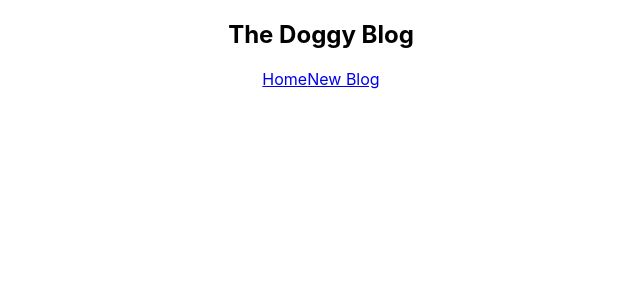
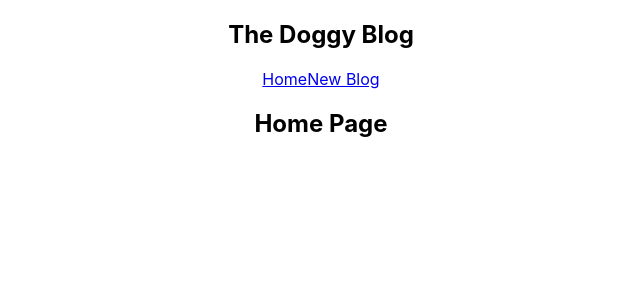
Before and after one commit to KaisaSS/react-blog, a React (Create React App) app: page / in a window 1280 px wide. Shown: the top 300 px of the page, without its empty margins (319-959 px from the left). Built offline with nearby package versions, Linux system fonts and the light colour scheme.

Commit message:
Create Home component

```diff
--- a/src/App.js
+++ b/src/App.js
@@ -3,13 +3,16 @@
 
 //Components
 import Navbar from "./components/Navbar";
+import Home from "./components/Home";
 
 const App = () => {
   return (
     <BrowserRouter>
       <div className="App">
         <Navbar />
-        <div className="content"></div>
+        <div className="content">
+          <Home />
+        </div>
       </div>
     </BrowserRouter>
   );
--- /dev/null
+++ b/src/components/Home.js
@@ -0,0 +1,9 @@
+const Home = () => {
+  return (
+    <div className="home">
+      <h2>Home Page</h2>
+    </div>
+  );
+};
+
+export default Home;
```
